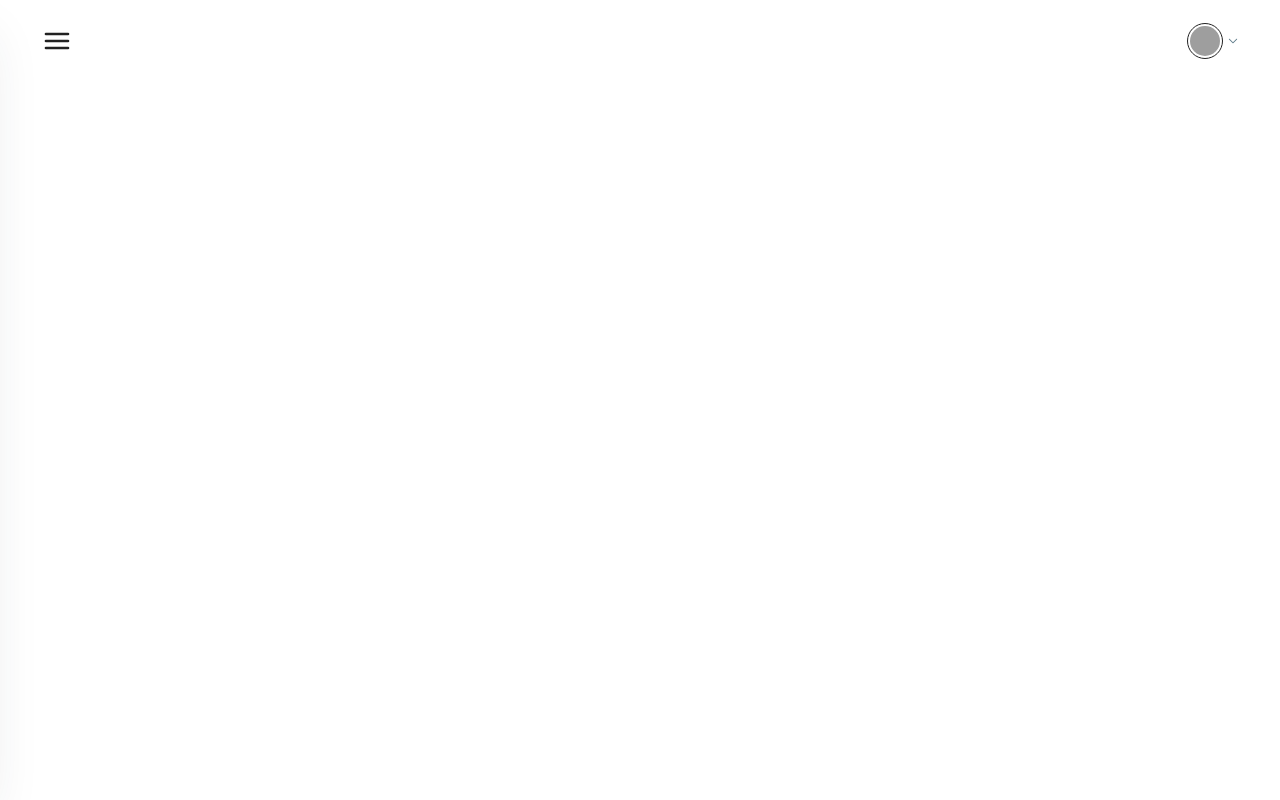
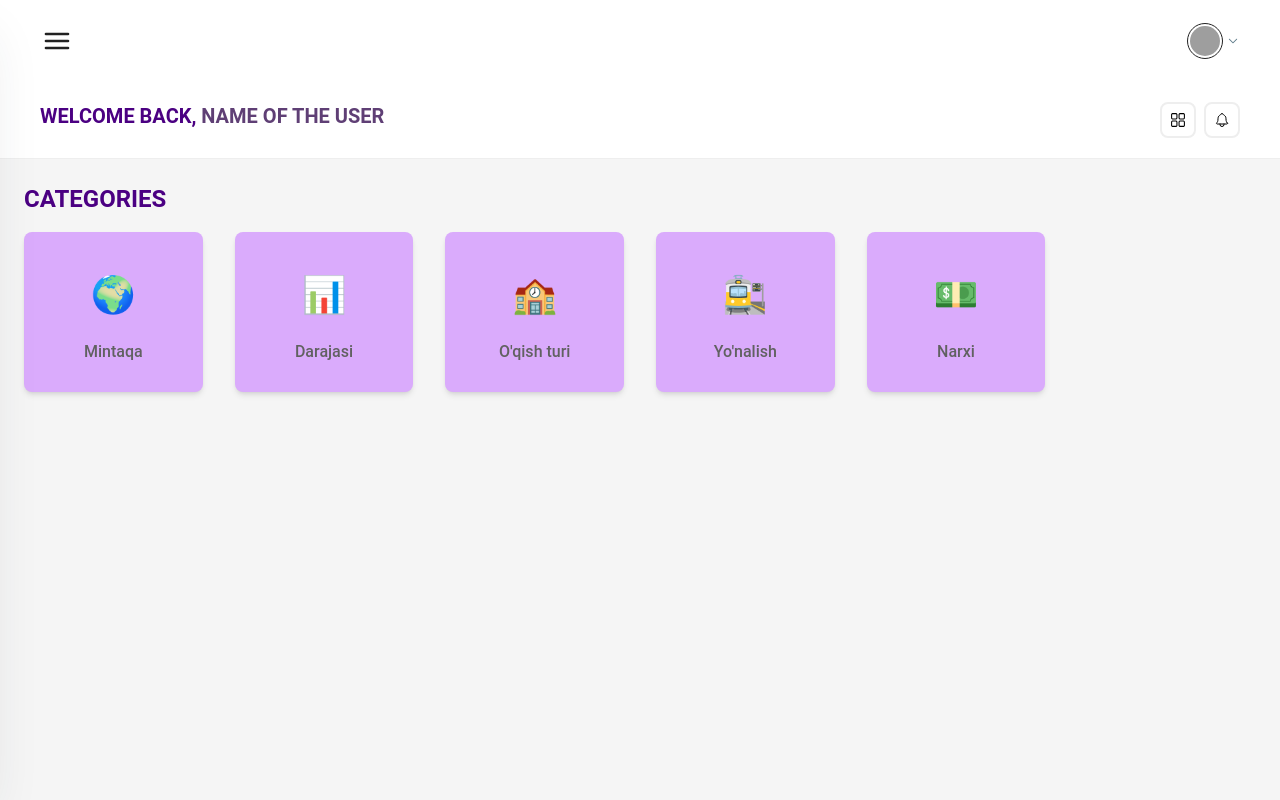
Before and after one commit to shokhsanam18/FindEdu-Dashboard, a React (Vite) app: page / in a window 1280 px wide. Shown: the top 800 px of the page. Built offline with nearby package versions, Linux system fonts and the light colour scheme; grey boxes are pictures that could not be loaded.

Commit message:
fix: sidebar & navbar changed

```diff
--- a/src/App.jsx
+++ b/src/App.jsx
@@ -10,7 +10,7 @@ function App() {
     <div>
       <Routes>
         <Route path="/" element={<Layout />}>
-          {/* <Route index element={<Main />} /> */}
+          <Route index element={<Main />} />
           <Route path="/Users" element={<Users />} />
           <Route path="/CEO" element={<CEO />} />
         </Route>
--- a/src/components/Navbar.jsx
+++ b/src/components/Navbar.jsx
@@ -247,7 +247,7 @@ export function ComplexNavbar() {
   }, []);
 
   return (
-    <Navbar className={`fixed transition-all rounded-none  shadow-none top-0 right-0 ${open ? 'md:w-9/12' : 'md:w-full'}`}>
+    <Navbar className={`ease-in-out transition-all duration-300 rounded-none  shadow-none top-0 right-0 ${open ? 'md:w-full' : 'md:w-full'}`}>
       <div className="relative mx-auto flex items-center justify-between text-blue-gray-900">
         <IconButton
           variant="text"
--- a/src/components/Sidebar.jsx
+++ b/src/components/Sidebar.jsx
@@ -20,7 +20,7 @@ import { useOpenStore } from "../Store";
   export function DefaultSidebar() {
     const { open} = useOpenStore()
     return (
-      <Card className={`h-screen md:block hidden ${open ? 'md:translate-x-0 ' : 'md:-translate-x-full'} transition-all  p-4 shadow-none  shadow-blue-gray-900/5`}>
+      <Card className={`h-screen transform transition-transform duration-300 ease-in-out hidden  ${open ? 'md:translate-x-0 md:block' : 'md:-translate-x-full md:hidden'} transition-all  p-4 shadow-none  shadow-blue-gray-900/5`}>
         <div className="mb-2 p-4">
           <Typography variant="h5" color="blue-gray">
             Sidebar
```
